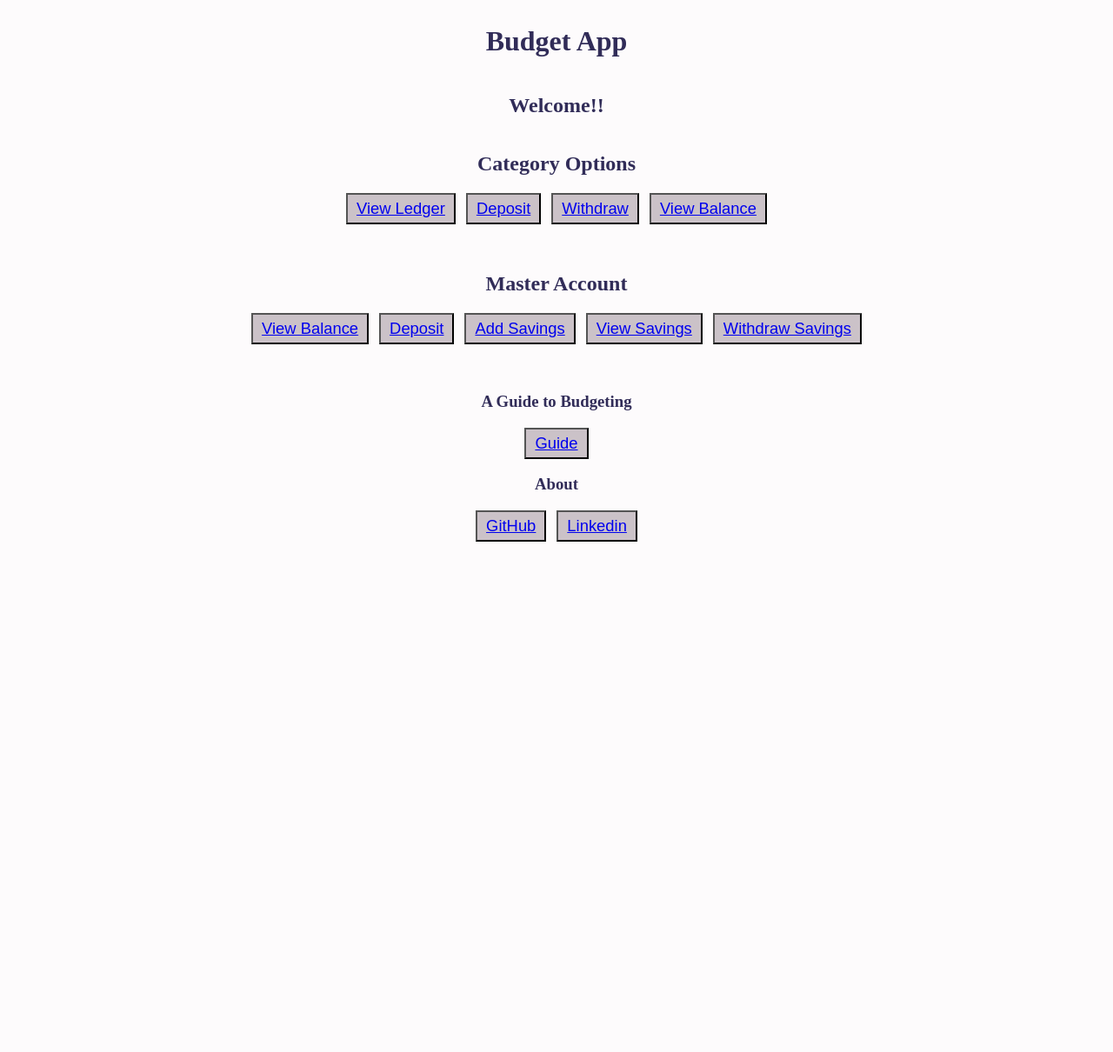
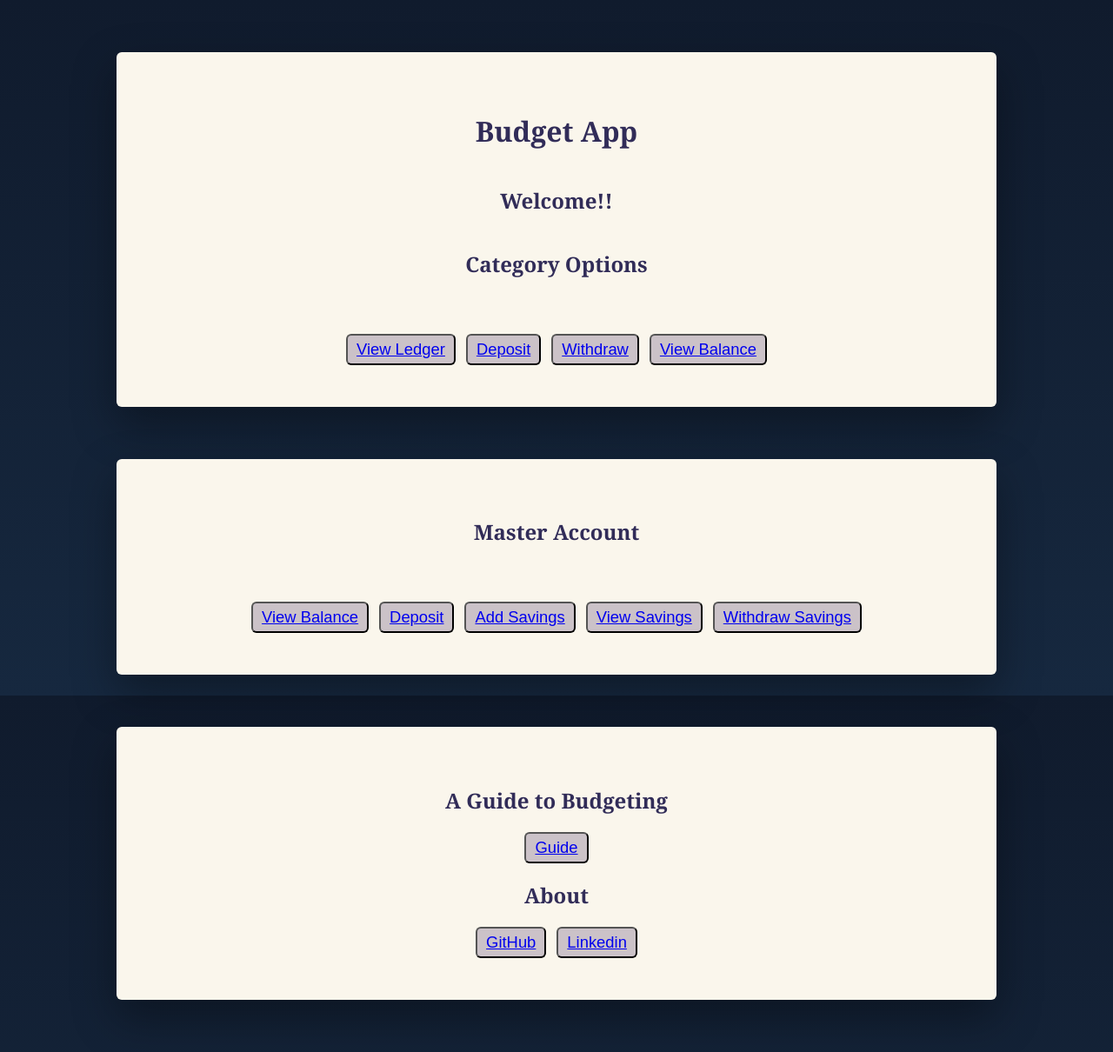
Before and after one commit to atinterstellar/Budget-App, a Flask app: page / in a window 1280 px wide. Shown: the whole page at 87% size. Before the commit the page ends 623 px from the top, so only its background shows below. Run offline with Flask 3, Linux system fonts and the light colour scheme.

Commit message:
minor cosmetic changes

```diff
--- a/static/styles.css
+++ b/static/styles.css
@@ -8,6 +8,15 @@ body{
     align-items: center;
     text-align: center;
 }
+.centered-box{
+    max-width: 900px;
+    margin: 60px auto;
+    padding: 48px 56px;
+    background: #FAF6EC;
+    border-radius: 6px;
+    box-shadow: 0 20px 50px rgba(0, 0, 0, 0.35);
+}
+
 h1{
     color:#312c58;
     text-align: center;
@@ -24,6 +33,7 @@ button{
     background-color:#cbc2c8;
     font-size: 1.15rem;       /* Enlarges the text inside */
     padding: 5px 10px;
+    border-radius: 6px;
 }
 button{
     transition : 0.2s
@@ -44,3 +54,38 @@ li{
     text-align: center;
     transform:scale(1.3);
 }
+body {
+    margin: 0;
+    min-height: 100vh;
+    background-color: #101B2D;
+    background-image:
+        linear-gradient(180deg, #101B2D 0%, #16283F 100%),
+        repeating-linear-gradient(
+            180deg,
+            rgba(255, 255, 255, 0.035) 0px,
+            rgba(255, 255, 255, 0.035) 1px,
+            transparent 1px,
+            transparent 32px
+        ),
+        linear-gradient(90deg, transparent 79px, #C9A22733 79px, #C9A22733 81px, transparent 81px);
+    background-attachment: fixed;
+    font-family: Georgia, 'Palatino Linotype', serif;
+}
+h1{
+    transition:0.2s;
+}
+h1:hover{
+    transform : scale(1.2)
+}
+h2{
+    transition:0.2s;
+}
+h2:hover{
+    transform : scale(1.2)
+}
+h3{
+    transition:0.2s;
+}
+h3:hover{
+    transform : scale(1.2)
+}
--- a/templates/home_page.html
+++ b/templates/home_page.html
@@ -13,6 +13,7 @@
                 Welcome!!
             </h2>
             <h2>Category Options</h2>
+            <br></br>
             <div class="button-row">
                 <button><a href="{{ url_for('ledger') }}">View Ledger</a></button>
                 <button><a href="{{url_for('deposit') }}">Deposit</a></button>
@@ -20,11 +21,11 @@
                 <button><a href="{{url_for('bal')}}">View Balance</a></button>
             </div>
         </div>
-        <br></br>
         <div class="centered-box">
             <h2>
                 Master Account
             </h2>
+            <br></br>
             <div class="button-row">
                 <button><a href="{{ url_for('master_balance') }}">View Balance</a></button>
                 <button><a href="{{url_for('deposit') }}">Deposit</a></button>
@@ -33,11 +34,10 @@
                 <button><a href="{{url_for('with_sav')}}">Withdraw Savings</a></button>
             </div>
         </div>
-        <br></br>
         <div class="centered-box">
-            <h3>A Guide to Budgeting</h3>
+            <h2>A Guide to Budgeting</h2>
             <button><a href="{{url_for('guide')}}">Guide</a></button>
-            <h3>About</h3>
+            <h2>About</h2>
             <div class="button-row">
                 <button><a href="https://github.com/atinterstellar">GitHub</a></button>
                 <button><a href="https://www.linkedin.com/in/atin-kumar-7185162a5/">Linkedin</a></button>
```
Also changed, not shown: 1 other file.
